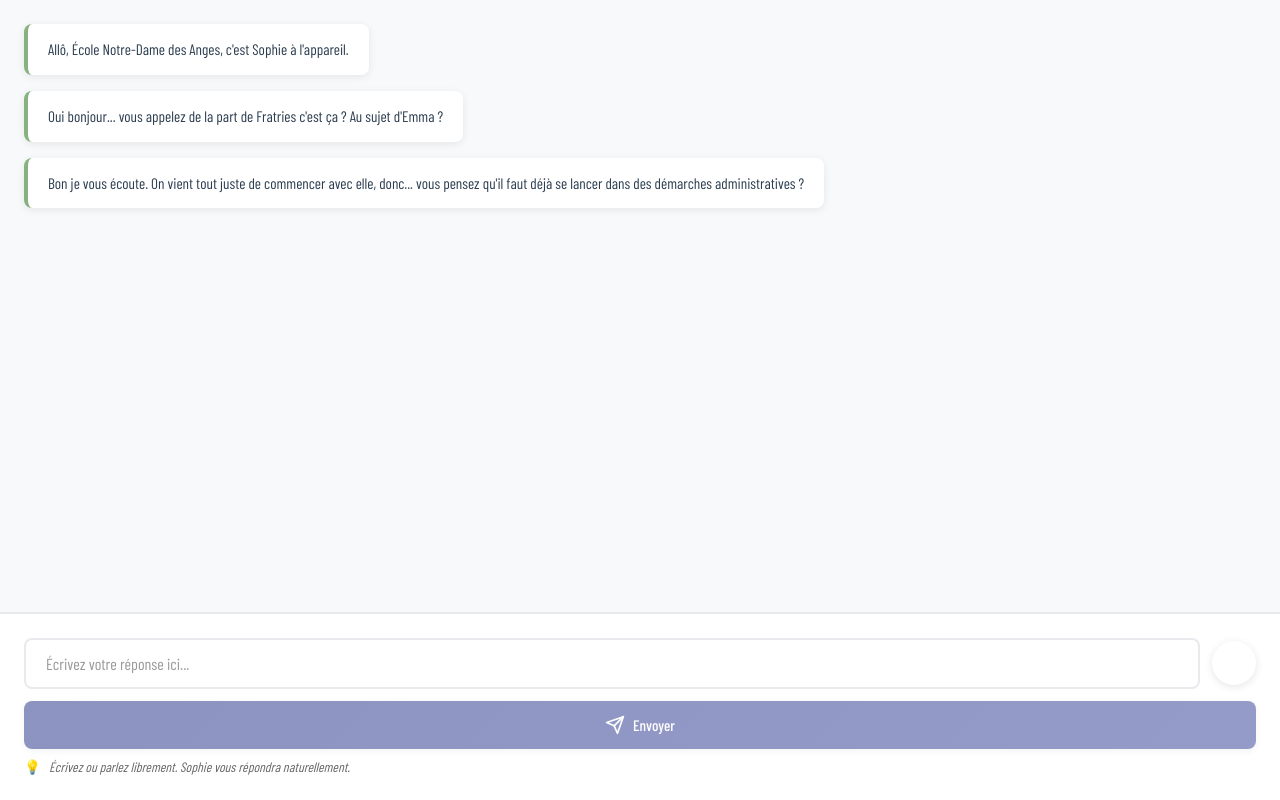
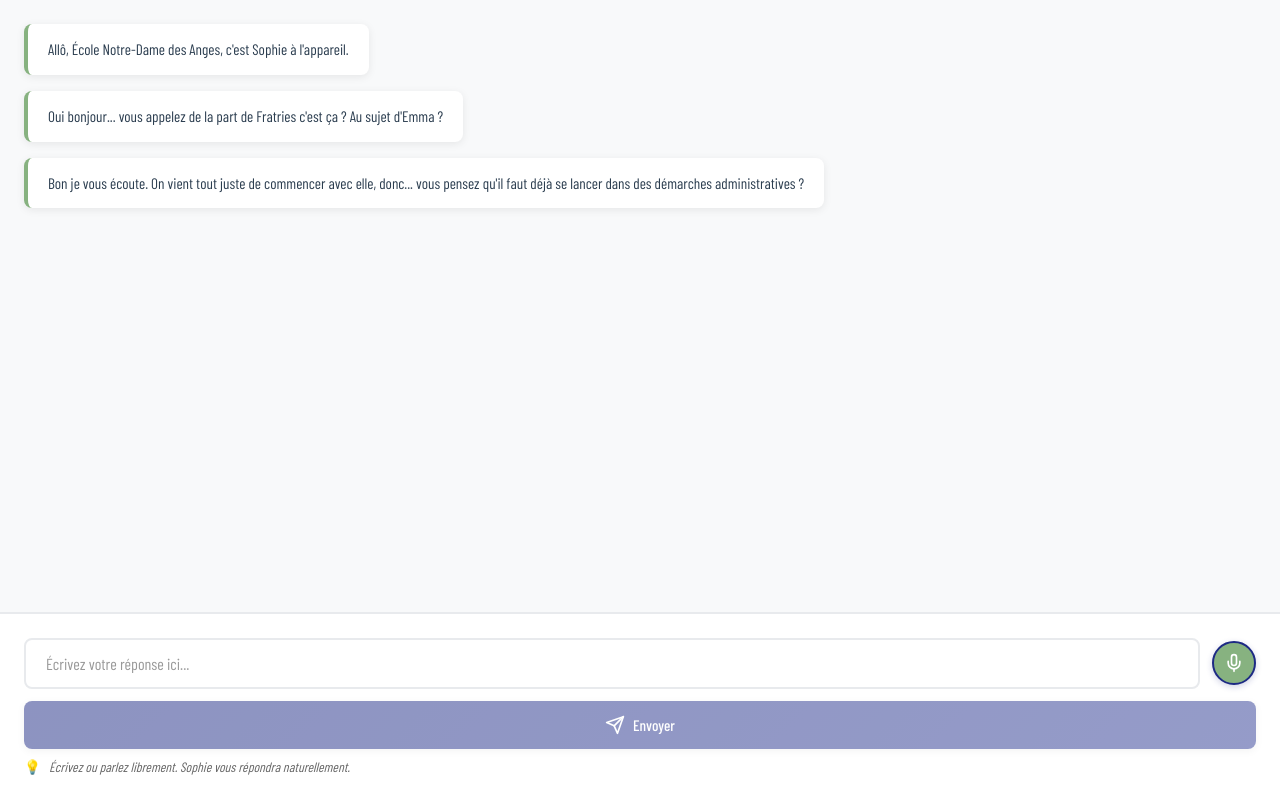
Before and after one commit to jalenquesconseil/chatbot, a Next.js app: page / in a window 1280 px wide. Built offline with nearby package versions, Linux system fonts and the light colour scheme.

Commit message:
Update globals.css

```diff
--- a/styles/globals.css
+++ b/styles/globals.css
@@ -256,20 +256,31 @@ body {
 
 /* Microphone button */
 .btn-voice {
-  background: var(--color-bleu-clair);
-  color: white;
-  border: none;
   width: 44px;
   height: 44px;
   border-radius: 50%;
+  background: #87B280;
+  color: white;
+  border: 2px solid #1D2A84;
   cursor: pointer;
   display: flex;
   align-items: center;
   justify-content: center;
+  flex-shrink: 0;
+  box-shadow: 0 2px 6px rgba(29, 42, 132, 0.2);
   transition: all 0.3s ease;
-  box-shadow: 0 2px 8px rgba(0, 0, 0, 0.1);
-  flex-shrink: 0;
-  padding: 0;
+}
+
+.btn-voice:hover {
+  background: #6fa171;
+  box-shadow: 0 4px 12px rgba(29, 42, 132, 0.3);
+  transform: scale(1.1);
+}
+
+.btn-voice.listening {
+  background: #F0A3B2;
+  box-shadow: 0 0 12px rgba(240, 163, 178, 0.5);
+  animation: pulse-btn 1.5s infinite;
 }
 
 .btn-voice:hover {
```
